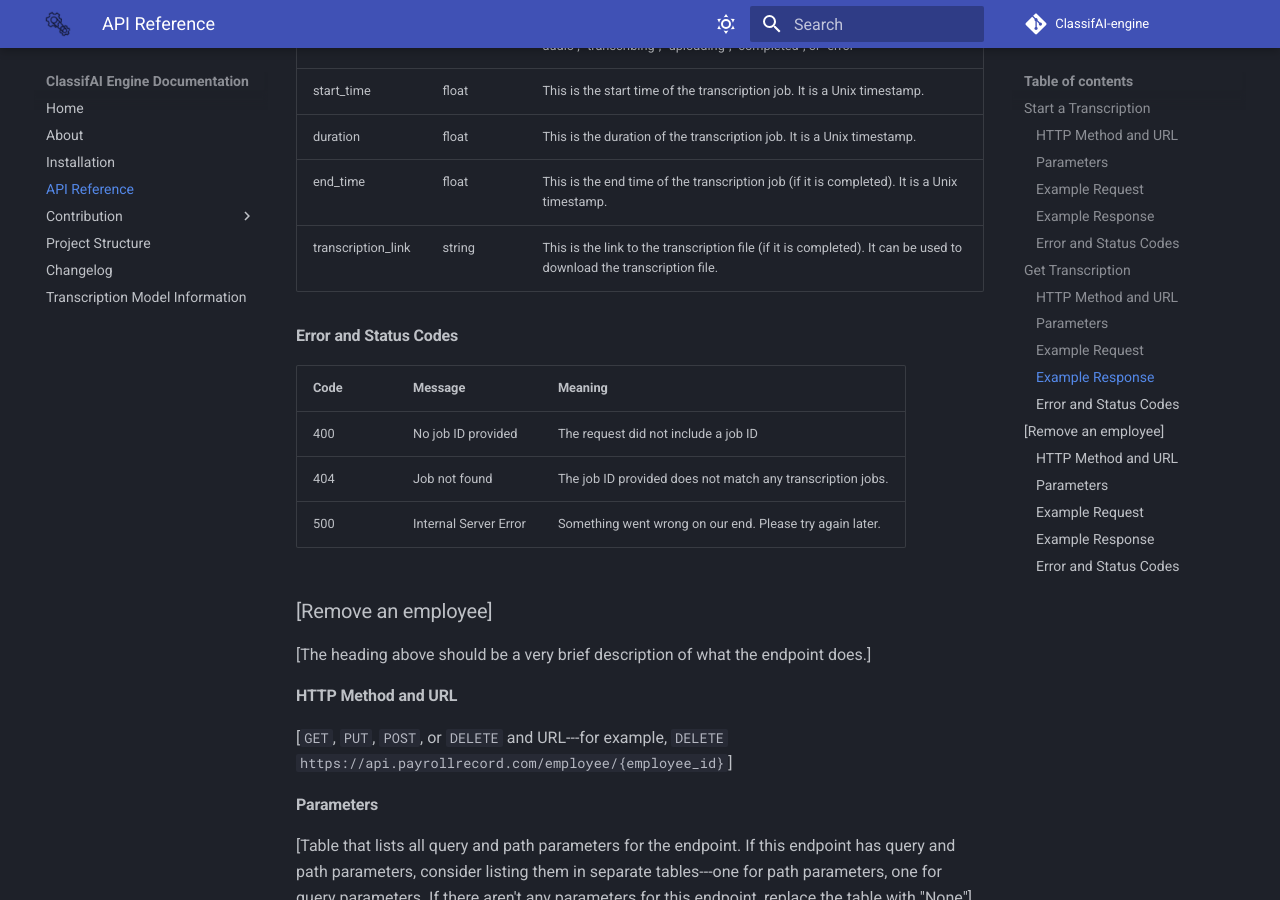
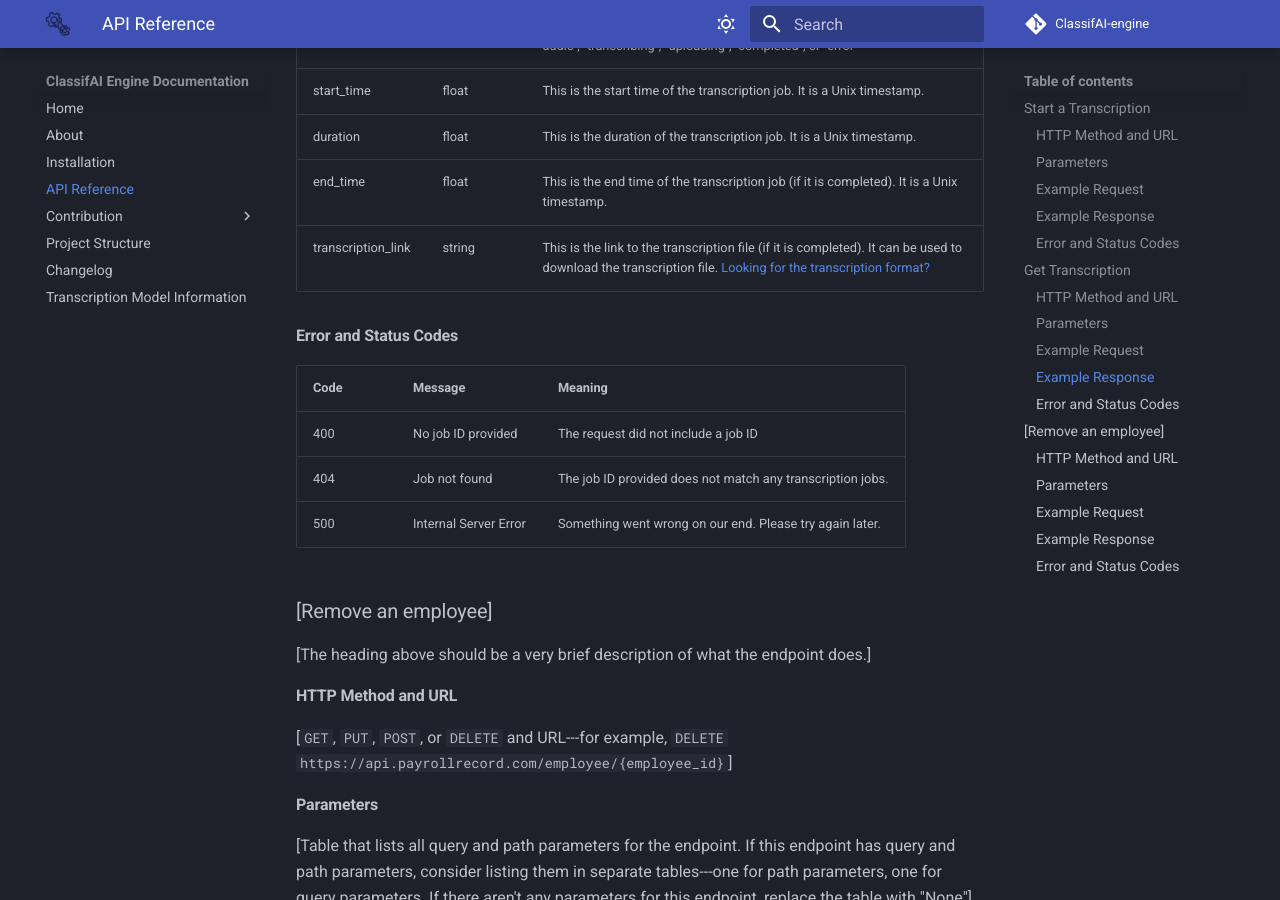
Before and after one commit to TCU-ClassifAI/classifAI-engine, an MkDocs documentation site: the page built from docs/api.md, in a window 1280 px wide and 900 px high, scrolled down 3492 px. Built offline with MkDocs 1.6.1 and Material for MkDocs 9.7.7, drawn with Linux system fonts in a browser that asks for light colours; comment, search, counter and statistics services are not loaded.

Commit message:
Update docs to include link to transcription.md

```diff
--- a/docs/api.md
+++ b/docs/api.md
@@ -110,7 +110,7 @@ state | string | This is the state of the transcription job. It can be "loading
 start_time | float | This is the start time of the transcription job. It is a Unix timestamp.
 duration | float | This is the duration of the transcription job. It is a Unix timestamp.
 end_time | float | This is the end time of the transcription job (if it is completed). It is a Unix timestamp.
-transcription_link | string | This is the link to the transcription file (if it is completed). It can be used to download the transcription file.
+transcription_link | string | This is the link to the transcription file (if it is completed). It can be used to download the transcription file. [Looking for the transcription format?](transcription.md)
 
 #### Error and Status Codes
 
```
